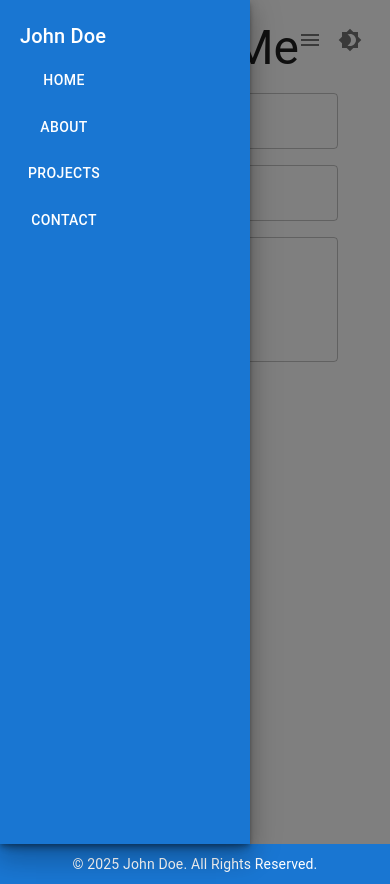
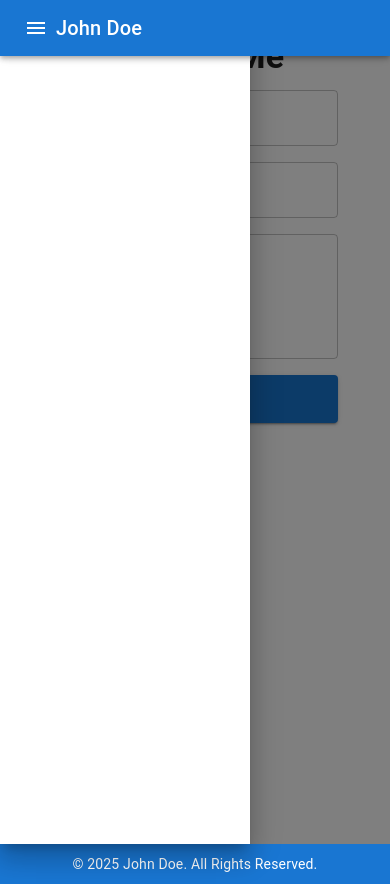
Before and after one commit to jasoumik/portfolio-frontend, a React (Create React App) app: page /contact in a window 390 px wide. Both pictures are taken after a click on the button 310 px from the left and 40 px from the top of the page. Built offline with nearby package versions, Linux system fonts and the light colour scheme.

Commit message:
Make all pages mobile responsive

```diff
--- a/src/components/Navbar.tsx
+++ b/src/components/Navbar.tsx
@@ -1,18 +1,86 @@
-import { AppBar, Typography, Button, Box } from "@mui/material";
+import React, { useState } from 'react';
+import { AppBar, Toolbar, Typography, Box, IconButton, Drawer, List, ListItemButton, ListItemText } from "@mui/material";
 import { Link } from "react-router-dom";
+import MenuIcon from '@mui/icons-material/Menu';
 
 const Navbar = () => {
+    const [drawerOpen, setDrawerOpen] = useState(false);
+
+    const toggleDrawer = (open: boolean) => () => {
+        setDrawerOpen(open);
+    };
 
     return (
-        <AppBar position="static" sx={{ display: "flex", flexDirection: "column", alignItems: "flex-start", padding: "20px", gap: "10px", height: "100vh", width: "250px", position: "fixed" }}>
-            <Typography variant="h6">John Doe</Typography>
-            <Box sx={{ display: "flex", flexDirection: "column", gap: "10px" }}>
-                <Button color="inherit" component={Link} to="/">Home</Button>
-                <Button color="inherit" component={Link} to="/about">About</Button>
-                <Button color="inherit" component={Link} to="/projects">Projects</Button>
-                <Button color="inherit" component={Link} to="/contact">Contact</Button>
+        <Box sx={{ display: 'flex' }}>
+            {/* Desktop Sidebar Navigation - Only Visible on md and larger screens */}
+            <Box
+                sx={{
+                    display: { xs: 'none', md: 'block' },
+                    width: 250,
+                    flexShrink: 0,
+                    bgcolor: 'primary.main',
+                    height: '100vh',
+                    position: 'fixed',
+                    padding: '20px',
+                }}
+            >
+                <Typography variant="h6" color="inherit">John Doe</Typography>
+                <List>
+                    <ListItemButton component={Link} to="/">Home</ListItemButton>
+                    <ListItemButton component={Link} to="/about">About</ListItemButton>
+                    <ListItemButton component={Link} to="/projects">Projects</ListItemButton>
+                    <ListItemButton component={Link} to="/contact">Contact</ListItemButton>
+                </List>
             </Box>
-        </AppBar>
+
+            {/* Mobile Drawer Navigation - Only on xs Screens */}
+            <Drawer
+                anchor="left"
+                open={drawerOpen}
+                onClose={toggleDrawer(false)}
+                sx={{ display: { xs: 'block', md: 'none' } }} // Mobile only
+            >
+                <Box sx={{ width: 250 }} role="presentation">
+                    <List>
+                        <ListItemButton component={Link} to="/" onClick={toggleDrawer(false)}>
+                            <ListItemText primary="Home" />
+                        </ListItemButton>
+                        <ListItemButton component={Link} to="/about" onClick={toggleDrawer(false)}>
+                            <ListItemText primary="About" />
+                        </ListItemButton>
+                        <ListItemButton component={Link} to="/projects" onClick={toggleDrawer(false)}>
+                            <ListItemText primary="Projects" />
+                        </ListItemButton>
+                        <ListItemButton component={Link} to="/contact" onClick={toggleDrawer(false)}>
+                            <ListItemText primary="Contact" />
+                        </ListItemButton>
+                    </List>
+                </Box>
+            </Drawer>
+
+            {/* Mobile Navbar with Menu Button */}
+            <AppBar position="fixed" sx={{ display: { xs: 'flex', md: 'none' } }}>
+                <Toolbar>
+                    <IconButton onClick={toggleDrawer(true)} color="inherit">
+                        <MenuIcon />
+                    </IconButton>
+                    <Typography variant="h6" sx={{ flexGrow: 1 }}>John Doe</Typography>
+                </Toolbar>
+            </AppBar>
+
+            {/* Content Area - Shifts on Desktop */}
+            <Box
+                component="main"
+                sx={{
+                    flex: 1,
+                    padding: '20px',
+                    marginLeft: { xs: 0, md: 250 }, // Shift content on large screens
+                    transition: 'margin-left 0.3s ease',
+                }}
+            >
+                {/* Your main content */}
+            </Box>
+        </Box>
     );
 };
 
--- a/src/pages/About.tsx
+++ b/src/pages/About.tsx
@@ -1,14 +1,16 @@
-import { Container, Typography } from "@mui/material";
+import { Container, Typography, Box } from "@mui/material";
 
 const About = () => {
     return (
-        <Container>
-            <Typography variant="h3" gutterBottom>
-                About Me
-            </Typography>
-            <Typography variant="body1">
-                I am a full-stack developer with experience in React, TypeScript, and Laravel.
-            </Typography>
+        <Container maxWidth="md" sx={{ padding: { xs: 2, md: 4 }, textAlign: "center" }}>
+            <Box sx={{ marginBottom: 3 }}>
+                <Typography variant="h4" fontWeight="bold" gutterBottom>
+                    About Me
+                </Typography>
+                <Typography variant="body1" sx={{ fontSize: { xs: "1rem", md: "1.2rem" } }}>
+                    I am a full-stack developer with experience in React, TypeScript, and Laravel.
+                </Typography>
+            </Box>
         </Container>
     );
 };
--- a/src/pages/Contact.tsx
+++ b/src/pages/Contact.tsx
@@ -1,17 +1,19 @@
-import { Container, Typography, TextField, Button } from "@mui/material";
+import { Container, Typography, TextField, Button, Box } from "@mui/material";
 
 const Contact = () => {
     return (
-        <Container>
-            <Typography variant="h3" gutterBottom>
+        <Container maxWidth="sm" sx={{ padding: { xs: 2, md: 4 }, textAlign: "center" }}>
+            <Typography variant="h4" fontWeight="bold" gutterBottom>
                 Contact Me
             </Typography>
-            <TextField label="Your Name" fullWidth sx={{ mb: 2 }} />
-            <TextField label="Your Email" fullWidth sx={{ mb: 2 }} />
-            <TextField label="Message" multiline rows={4} fullWidth sx={{ mb: 2 }} />
-            <Button variant="contained" color="primary">
-                Send Message
-            </Button>
+            <Box component="form" sx={{ display: "flex", flexDirection: "column", gap: 2 }}>
+                <TextField label="Your Name" variant="outlined" fullWidth />
+                <TextField label="Your Email" type="email" variant="outlined" fullWidth />
+                <TextField label="Message" multiline rows={4} variant="outlined" fullWidth />
+                <Button variant="contained" color="primary" sx={{ padding: 1.5 }}>
+                    Send Message
+                </Button>
+            </Box>
         </Container>
     );
 };
--- a/src/pages/NotFound.tsx
+++ b/src/pages/NotFound.tsx
@@ -1,12 +1,20 @@
-import { Container, Typography } from "@mui/material";
+import { Container, Typography, Button, Box } from "@mui/material";
+import { Link } from "react-router-dom";
 
 const NotFound = () => {
     return (
-        <Container>
-            <Typography variant="h3" color="error" gutterBottom>
+        <Container maxWidth="sm" sx={{ padding: { xs: 2, md: 4 }, textAlign: "center", minHeight: "100vh", display: "flex", flexDirection: "column", justifyContent: "center" }}>
+            <Typography variant="h3" color="error" fontWeight="bold" gutterBottom>
                 404 - Page Not Found
             </Typography>
-            <Typography variant="body1">Sorry, the page you are looking for does not exist.</Typography>
+            <Typography variant="body1" sx={{ mb: 3 }}>
+                Sorry, the page you are looking for does not exist.
+            </Typography>
+            <Box>
+                <Button variant="contained" color="primary" component={Link} to="/">
+                    Go Home
+                </Button>
+            </Box>
         </Container>
     );
 };
--- a/src/pages/Projects.tsx
+++ b/src/pages/Projects.tsx
@@ -1,5 +1,5 @@
 import { useEffect, useState } from "react";
-import { Container, Typography, Card, CardContent } from "@mui/material";
+import { Container, Typography, Card, CardContent, Box } from "@mui/material";
 import Project from "../models/Project";
 import ProjectService from "../services/ProjectService";
 
@@ -11,18 +11,29 @@ const Projects = () => {
     }, []);
 
     return (
-        <Container>
-            <Typography variant="h3" gutterBottom>
+        <Container maxWidth="md" sx={{ padding: { xs: 2, md: 4 }, textAlign: "center" }}>
+            <Typography variant="h3" fontWeight="bold" gutterBottom>
                 My Projects
             </Typography>
-            {projects.map((project) => (
-                <Card key={project.id} sx={{ marginBottom: 2 }}>
-                    <CardContent>
-                        <Typography variant="h5">{project.title}</Typography>
-                        <Typography variant="body2">{project.description}</Typography>
-                    </CardContent>
-                </Card>
-            ))}
+            <Box sx={{ display: "flex", flexDirection: "column", alignItems: "center" }}>
+                {projects.map((project) => (
+                    <Card
+                        key={project.id}
+                        sx={{
+                            width: "100%",
+                            maxWidth: 600,
+                            mb: 2,
+                            boxShadow: 3,
+                            textAlign: "left"
+                        }}
+                    >
+                        <CardContent>
+                            <Typography variant="h5" fontWeight="bold">{project.title}</Typography>
+                            <Typography variant="body2" color="text.secondary">{project.description}</Typography>
+                        </CardContent>
+                    </Card>
+                ))}
+            </Box>
         </Container>
     );
 };
```
